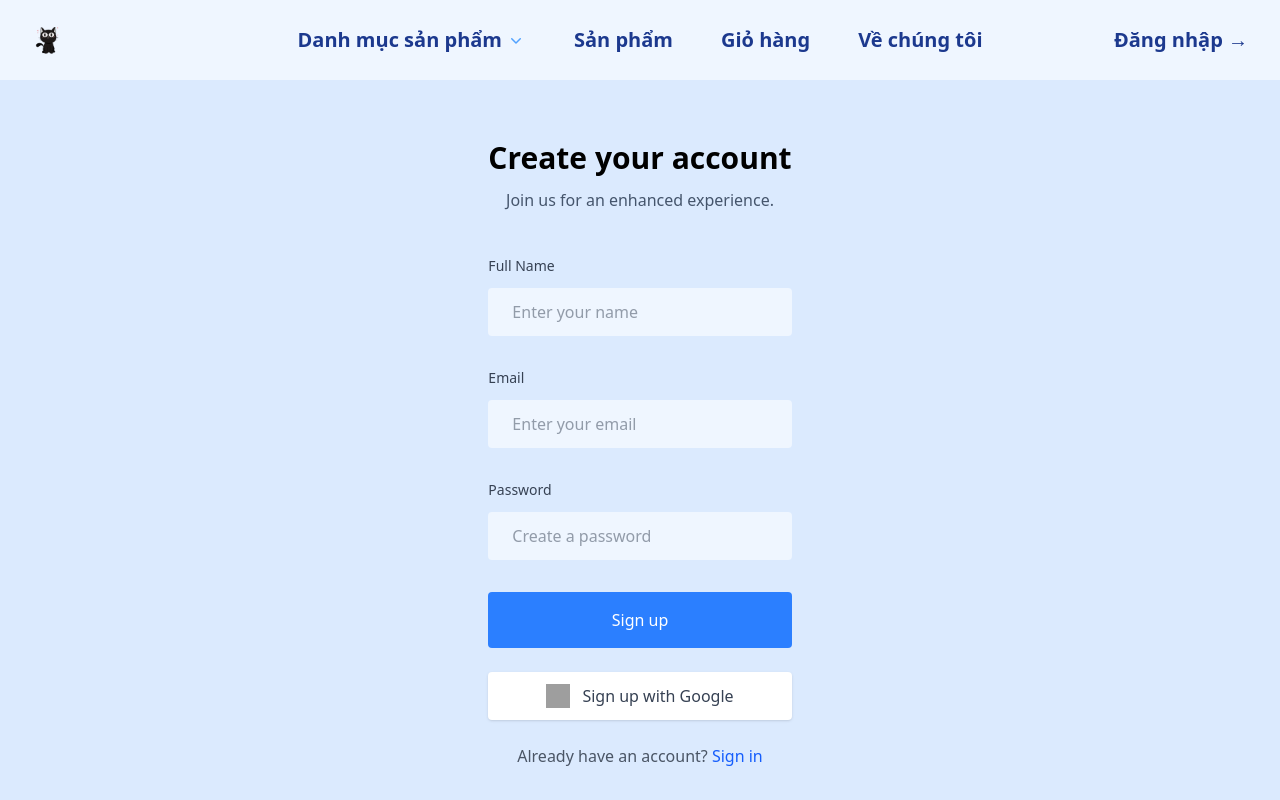
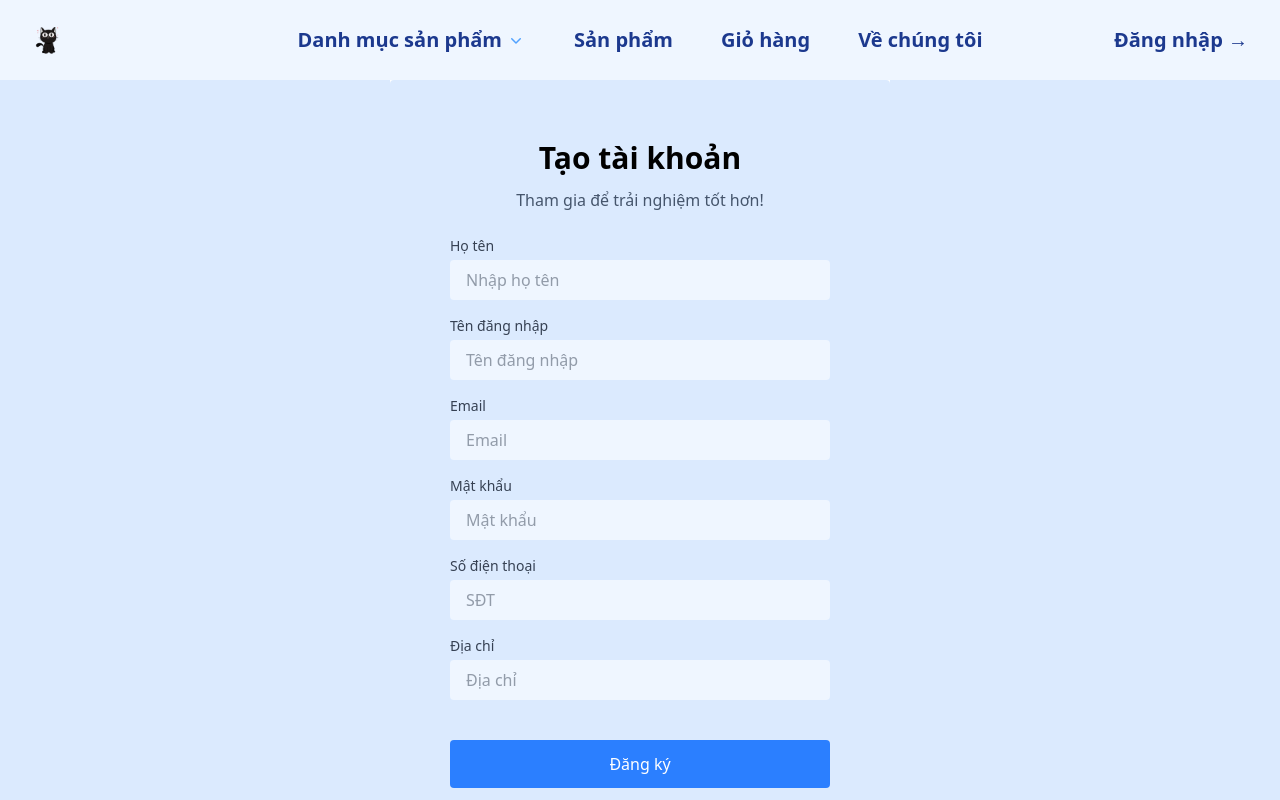
Before and after one commit to Nob-Jerry/React_Demo, a React (Vite) app: page /signup in a window 1280 px wide. Shown: the top 800 px of the page. Built offline with nearby package versions, Linux system fonts and the light colour scheme; grey boxes are pictures that could not be loaded.

Commit message:
login_cart

```diff
--- a/src/App.jsx
+++ b/src/App.jsx
@@ -4,16 +4,19 @@ import Header from './components/Header';
 import Footer from './components/Footer';
 import AutoLogout from './components/AutoLogout';
 import ScrollToTop from './components/ScrollToTop';
+import { CartProvider } from './context/CartContext';
 
 function App() {
   return (
 
     <BrowserRouter>
+      <CartProvider>
       <AutoLogout />
       <ScrollToTop />
       <Header />
       <AppRoutes />
       <Footer />
+      </CartProvider>
     </BrowserRouter>
   );
 }
--- a/src/api/authApi.js
+++ b/src/api/authApi.js
@@ -20,6 +20,19 @@ const authApi = {
         console.log(res.data)
         return res.data;
     },
+
+    signup: async (User) => {
+        const payload = {
+            username: User.username,
+            email: User.email,
+            password: User.password,
+            fullname: User.fullname,
+            phone: User.phone,
+            address: User.address
+        };
+        const res = await axiosClient.post('/user/save', payload);
+        return res.data;
+    },
 };
 
 export default authApi;
--- /dev/null
+++ b/src/api/cartApi.js
@@ -0,0 +1,7 @@
+import axiosClient from './axiosClient';
+
+const cartApi = {
+  getCart: (id) => axiosClient.get(`/cart/${userId}`),
+};
+
+export default cartApi;
--- a/src/api/userApi.js
+++ b/src/api/userApi.js
@@ -3,7 +3,7 @@ import axiosClient from './axiosClient';
 const userApi = {
   getAll: () => axiosClient.get('/all'),
   getByUserName: (username) => axiosClient.get(`/user/name?username=${username}`),
-  create: (data) => axiosClient.post('/users', data),
+  create: (data) => axiosClient.post('/user/save', data),
   update: (data) => axiosClient.put(`/user/update`, data),
   delete: (id) => axiosClient.delete(`/users/${id}`),
 };
--- /dev/null
+++ b/src/context/CartContext.jsx
@@ -0,0 +1,15 @@
+import { createContext, useContext, useState } from "react";
+
+const CartContext = createContext();
+
+export const CartProvider = ({ children }) => {
+    const [cart, setCart] = useState([null]);
+
+    return (
+        <CartContext.Provider value={{ cart, setCart }}>
+            {children}
+        </CartContext.Provider>
+    );
+}
+
+export const useCart = () => useContext(CartContext);
--- a/src/pages/Cart.jsx
+++ b/src/pages/Cart.jsx
@@ -1,5 +1,5 @@
 import React, { useState } from "react";
-
+import { useCart } from "../context/CartContext";
 const mockCart = [
   {
     id: 1,
@@ -18,6 +18,7 @@ const mockCart = [
 ];
 
 const CartPage = () => {
+  // const { cart } = useCart(); sử dụng cart từ context
   const [cart, setCart] = useState(mockCart);
   const [selectedIds, setSelectedIds] = useState(cart.map((item) => item.id));
 
--- a/src/pages/Login.jsx
+++ b/src/pages/Login.jsx
@@ -1,4 +1,6 @@
 import { useAuth } from '../context/AuthContext';
+import cartApi from '../api/cartApi'
+import { useCart } from '../context/CartContext';
 import { useState } from 'react';
 import Swal from 'sweetalert2';
 
@@ -11,10 +13,16 @@ export default function Login() {
   const [info, setInfo] = useState('');
 
   const handleSubmit = async (e) => {
+    const { setCart } = useCart();
+    const cartResponse = await cartApi.getCart();
+    setCart(cartResponse.data);
+
+
     e.preventDefault();
     setError('');
     setLoading(true);
     setInfo('');
+
 
     try {
       await login({ username, password });
@@ -106,9 +114,8 @@ export default function Login() {
                     <button
                       type="submit"
                       disabled={loading}
-                      className={`flex w-full items-center justify-center rounded-sm px-9 py-4 text-base font-medium text-white ${
-                        loading ? 'bg-blue-300' : 'bg-blue-500 hover:bg-blue-600'
-                      }`}
+                      className={`flex w-full items-center justify-center rounded-sm px-9 py-4 text-base font-medium text-white ${loading ? 'bg-blue-300' : 'bg-blue-500 hover:bg-blue-600'
+                        }`}
                     >
                       {loading ? 'Signing in...' : 'Sign in'}
                     </button>
--- a/src/pages/ResetPassword.jsx
+++ b/src/pages/ResetPassword.jsx
@@ -16,9 +16,6 @@ export default function ResetPassword() {
     e.preventDefault();
     setError("");
     setInfo("");
-
-    //useCallBack
-
     const { username, oldPass, newPass, confirmPass } = data;
     setLoading(true);
     try {
--- a/src/pages/Signup.jsx
+++ b/src/pages/Signup.jsx
@@ -1,80 +1,180 @@
+import { useState } from "react";
+import authApi from "../api/authApi";
+import Swal from "sweetalert2";
+
 export default function Signup() {
+  const [loading, setLoading] = useState(false);
+  const [error, setError] = useState(null);
+  const [User, setUser] = useState({
+    username: "",
+    email: "",
+    password: "",
+    fullname: "",
+    phone: "",
+    address: ""
+  });
+
+  const handleSubmit = async (e) => {
+    e.preventDefault();
+    setError(null);
+
+    // Regex validation
+    const emailRegex = /^[^\s@]+@[^\s@]+\.[^\s@]+$/;
+    const passwordRegex = /^(?=.*[A-Za-z])(?=.*\d)[A-Za-z\d]{6,}$/;
+    const phoneRegex = /^0\d{9}$/;
+
+    if (!emailRegex.test(User.email)) {
+      setError("Email không hợp lệ.");
+      return;
+    }
+    if (!passwordRegex.test(User.password)) {
+      setError("Mật khẩu phải trên 6 ký tự, gồm ít nhất 1 chữ và 1 số.");
+      return;
+    }
+    if (!phoneRegex.test(User.phone)) {
+      setError("Số điện thoại phải bắt đầu bằng 0 và đủ 10 số.");
+      return;
+    }
+
+    setLoading(true);
+    try {
+      const payload = { ...User };
+      const res = await authApi.signup(payload);
+      console.log(res);
+      Swal.fire({
+        icon: "success",
+        title: "Tạo tài khoản thành công!",
+        text: "Bạn sẽ được chuyển đến trang đăng nhập.",
+        timer: 1500,
+        timerProgressBar: true,
+        showConfirmButton: false
+      });
+      setTimeout(() => {
+        window.location.href = "/login";
+      }, 2000);
+    } catch (err) {
+      const message =
+        err?.response?.data?.message ||
+        err?.message ||
+        "Đã xảy ra lỗi khi tạo tài khoản.";
+      Swal.fire({
+        icon: "error",
+        title: "Tạo tài khoản thất bại",
+        text: message
+      });
+      setError(message);
+      console.error(message);
+    } finally {
+      setLoading(false);
+    }
+  };
+
   return (
-   <div className="flex h-auto items-center justify-center bg-blue-100 dark:bg-dark">
-      <div className="overflow-hidden">
+    <div className="flex h-auto items-center justify-center bg-blue-100 dark:bg-dark">
+      <div className="overflow-hidden w-full bg-white dark:bg-dark sm:w-[500px]">
         <div className="container">
           <div className="-mx-4 flex flex-wrap">
             <div className="w-full px-4">
-              <div className="mx-auto max-w-[500px] rounded bg-blue-100 px-6 py-10 dark:bg-dark sm:p-[60px] shadow-lg">
+              <div className="mx-auto max-w-[700px] rounded bg-blue-100 px-6 py-10 dark:bg-dark sm:p-[60px] shadow-lg">
                 <h3 className="mb-3 text-center text-2xl font-bold text-black dark:text-white sm:text-3xl">
-                  Create your account
+                  Tạo tài khoản
                 </h3>
-                <p className="mb-11 text-center text-base font-medium text-slate-600 dark:text-slate-400">
-                  Join us for an enhanced experience.
+                <p className="mb-6 text-center text-base font-medium text-slate-600 dark:text-slate-400">
+                  Tham gia để trải nghiệm tốt hơn!
                 </p>
-                <form>
-                  <div className="mb-8">
-                    <label htmlFor="name" className="mb-3 block text-sm text-gray-700 dark:text-white">
-                      Full Name
-                    </label>
+
+                <form onSubmit={handleSubmit}>
+                  <div className="mb-4">
+                    <label className="block text-sm text-gray-700 dark:text-white mb-1">Họ tên</label>
                     <input
                       type="text"
-                      name="name"
-                      placeholder="Enter your name"
-                      className="w-full rounded-sm bg-blue-50 px-6 py-3 text-base text-gray-700 outline-none transition-all duration-300 focus:bg-white focus:outline-none"
+                      value={User.fullname}
+                      onChange={(e) => setUser({ ...User, fullname: e.target.value })}
+                      placeholder="Nhập họ tên"
+                      className="w-full rounded-sm bg-blue-50 px-4 py-2 text-gray-700 outline-none focus:bg-white"
                     />
                   </div>
-                  <div className="mb-8">
-                    <label htmlFor="email" className="mb-3 block text-sm text-gray-700 dark:text-white">
-                      Email
-                    </label>
+
+                  <div className="mb-4">
+                    <label className="block text-sm text-gray-700 dark:text-white mb-1">Tên đăng nhập</label>
+                    <input
+                      type="text"
+                      value={User.username}
+                      onChange={(e) => setUser({ ...User, username: e.target.value })}
+                      placeholder="Tên đăng nhập"
+                      className="w-full rounded-sm bg-blue-50 px-4 py-2 text-gray-700 outline-none focus:bg-white"
+                    />
+                  </div>
+
+                  <div className="mb-4">
+                    <label className="block text-sm text-gray-700 dark:text-white mb-1">Email</label>
                     <input
                       type="email"
-                      name="email"
-                      placeholder="Enter your email"
-                      className="w-full rounded-sm bg-blue-50 px-6 py-3 text-base text-gray-700 outline-none transition-all duration-300 focus:bg-white focus:outline-none"
+                      value={User.email}
+                      onChange={(e) => setUser({ ...User, email: e.target.value })}
+                      placeholder="Email"
+                      className="w-full rounded-sm bg-blue-50 px-4 py-2 text-gray-700 outline-none focus:bg-white"
                     />
                   </div>
-                  <div className="mb-8">
-                    <label htmlFor="password" className="mb-3 block text-sm text-gray-700 dark:text-white">
-                      Password
-                    </label>
+
+                  <div className="mb-4">
+                    <label className="block text-sm text-gray-700 dark:text-white mb-1">Mật khẩu</label>
                     <input
                       type="password"
-                      name="password"
-                      placeholder="Create a password"
-                      className="w-full rounded-sm bg-blue-50 px-6 py-3 text-base text-gray-700 outline-none transition-all duration-300 focus:bg-white focus:outline-none"
+                      value={User.password}
+                      onChange={(e) => setUser({ ...User, password: e.target.value })}
+                      placeholder="Mật khẩu"
+                      className="w-full rounded-sm bg-blue-50 px-4 py-2 text-gray-700 outline-none focus:bg-white"
                     />
                   </div>
+
+                  <div className="mb-4">
+                    <label className="block text-sm text-gray-700 dark:text-white mb-1">Số điện thoại</label>
+                    <input
+                      type="number"
+                      value={User.phone}
+                      onChange={(e) => setUser({ ...User, phone: e.target.value })}
+                      placeholder="SĐT"
+                      className="w-full rounded-sm bg-blue-50 px-4 py-2 text-gray-700 outline-none focus:bg-white"
+                    />
+                  </div>
+
                   <div className="mb-6">
-                    <button className="flex w-full items-center justify-center rounded-sm bg-blue-500 px-9 py-4 text-base font-medium text-white hover:bg-blue-600">
-                      Sign up
+                    <label className="block text-sm text-gray-700 dark:text-white mb-1">Địa chỉ</label>
+                    <input
+                      type="text"
+                      value={User.address}
+                      onChange={(e) => setUser({ ...User, address: e.target.value })}
+                      placeholder="Địa chỉ"
+                      className="w-full rounded-sm bg-blue-50 px-4 py-2 text-gray-700 outline-none focus:bg-white"
+                    />
+                  </div>
+                  <div className="flex items-center justify-center mb-4">
+                    {error && <p className="mb-4 text-red-500 text-sm">{error}</p>}
+                  </div>
+
+                  <div className="mb-4">
+                    <button
+                      type="submit"
+                      disabled={loading}
+                      className="w-full rounded-sm bg-blue-500 px-6 py-3 text-white hover:bg-blue-600"
+                    >
+                      {loading ? "Đang xử lý..." : "Đăng ký"}
                     </button>
                   </div>
-                  <button className="mb-6 flex w-full items-center justify-center rounded-sm bg-white px-6 py-3 text-base text-gray-700 shadow hover:bg-blue-50">
-                    <span className="mr-3">
-                      <img
-                        src="https://www.gstatic.com/firebasejs/ui/2.0.0/images/auth/google.svg"
-                        alt="Google logo"
-                        className="h-6 w-6"
-                      />
-                    </span>
-                    Sign up with Google
-                  </button>
+
+                  <p className="text-center text-sm text-gray-600 dark:text-gray-400">
+                    Đã có tài khoản?{" "}
+                    <a href="/login" className="text-blue-600 hover:underline">
+                      Quay về đăng nhập
+                    </a>
+                  </p>
                 </form>
-                <p className="text-center text-base font-medium text-gray-600 dark:text-gray-400">
-                  Already have an account?{" "}
-                  <a href="/login" className="text-blue-600 hover:underline">
-                    Sign in
-                  </a>
-                </p>
               </div>
             </div>
           </div>
         </div>
       </div>
     </div>
-
-
   );
 }
--- a/src/service/productService.js
+++ b/src/service/productService.js
@@ -1,5 +1,4 @@
 import productApi from "../api/productApi";
-
 const getAllProducts = async () =>{
     const response = await productApi.getAll();
     return response.data.data.map(item => ({
```
